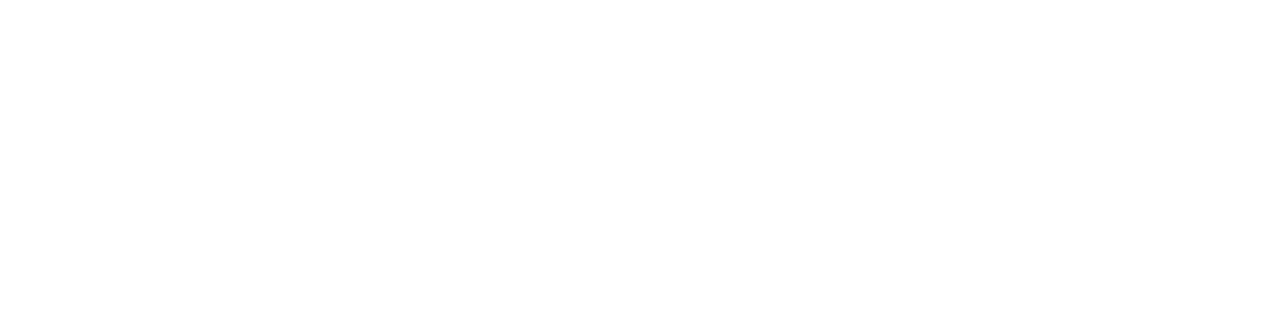
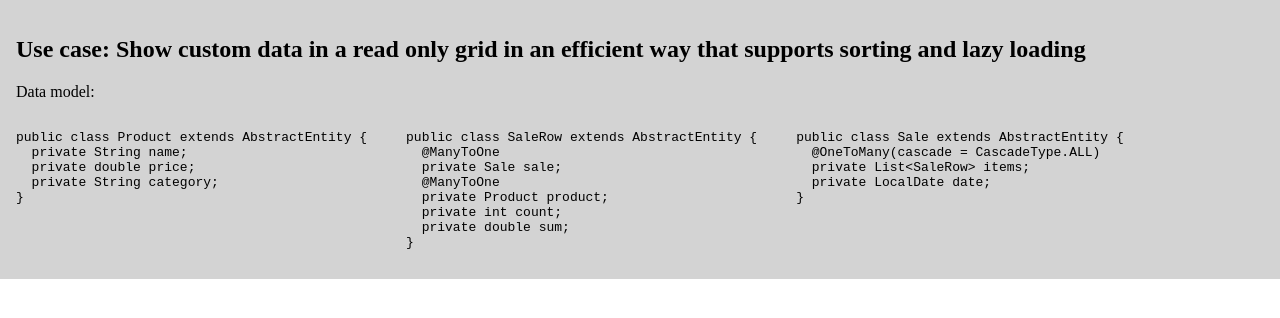
Before and after one commit to Artur-/data-use-cases, a website: page grid-with-aggregated-data/frontend/index.html in a window 1280 px wide. Drawn offline with Linux system fonts and the light colour scheme.

```diff
--- a/grid-with-aggregated-data/frontend/index.html
+++ b/grid-with-aggregated-data/frontend/index.html
@@ -11,17 +11,63 @@
         height: 100vh;
       }
 
-      h1.header {
+      .header {
         margin: 0;
         padding: 1em;
         background: lightgrey;
         font-family: var(--lumo-font-family);
+      }
+      .horiz {
+        display: flex;
+        flex-direction: row;
+      }
+      pre {
+        padding-right: 3em;
       }
     </style>
     <!-- index.ts is included here automatically (either by the dev server or during the build) -->
   </head>
 
   <body>
+    <github-corner>
+      <a
+        href="https://github.com/Artur-/data-use-cases/blob/master/grid-with-aggregated-data"
+      ></a>
+    </github-corner>
+    <div class="header">
+      <h2>
+        Use case: Show custom data in a read only grid in an efficient way that
+        supports sorting and lazy loading
+      </h2>
+      <p>Data model:</p>
+      <div class="horiz">
+        <pre>
+public class Product extends AbstractEntity {
+  private String name;
+  private double price;
+  private String category;
+}</pre
+        >
+        <pre>
+public class SaleRow extends AbstractEntity {
+  @ManyToOne
+  private Sale sale;
+  @ManyToOne
+  private Product product;
+  private int count;
+  private double sum;
+}</pre
+        >
+        <pre>
+public class Sale extends AbstractEntity {
+  @OneToMany(cascade = CascadeType.ALL)
+  private List&lt;SaleRow> items;
+  private LocalDate date;
+}
+          </pre
+        >
+      </div>
+    </div>
     <the-view></the-view>
   </body>
 </html>
--- a/grid-with-aggregated-data/frontend/index.ts
+++ b/grid-with-aggregated-data/frontend/index.ts
@@ -1 +1,2 @@
-import "./views/the-view";
+import "github-corner";
+import "./the-view";
--- a/grid-with-aggregated-data/package.json
+++ b/grid-with-aggregated-data/package.json
@@ -81,7 +81,7 @@
       "webpack-merge": "4.2.2",
       "extract-loader": "5.1.0"
     },
-    "hash": "3a0afb6b9eb11be85b224c303ef691d87eac76578b0ebce77b1b8fe46bd59718"
+    "hash": "790992102183b3dcb07a77d3aa4083705b8317af7d0a960eeb0e864db10975d8"
   },
   "dependencies": {
     "@adobe/lit-mobx": "^1.0.1",
@@ -133,6 +133,7 @@
     "@vaadin/vaadin-upload": "5.0.0",
     "cdigit": "2.5.6",
     "chance": "1.1.7",
+    "github-corner": "^2.0.3",
     "lit": "2.0.0-pre.1",
     "lit-element": "^3.0.0-pre.3",
     "mobx": "^6.1.8",
```
Also changed, not shown: grid-with-aggregated-data/frontend/the-view.ts (renamed from grid-with-aggregated-data/frontend/views/the-view.ts, +8 -22 lines), grid-with-aggregated-data/README.md (added), 1 other file.
